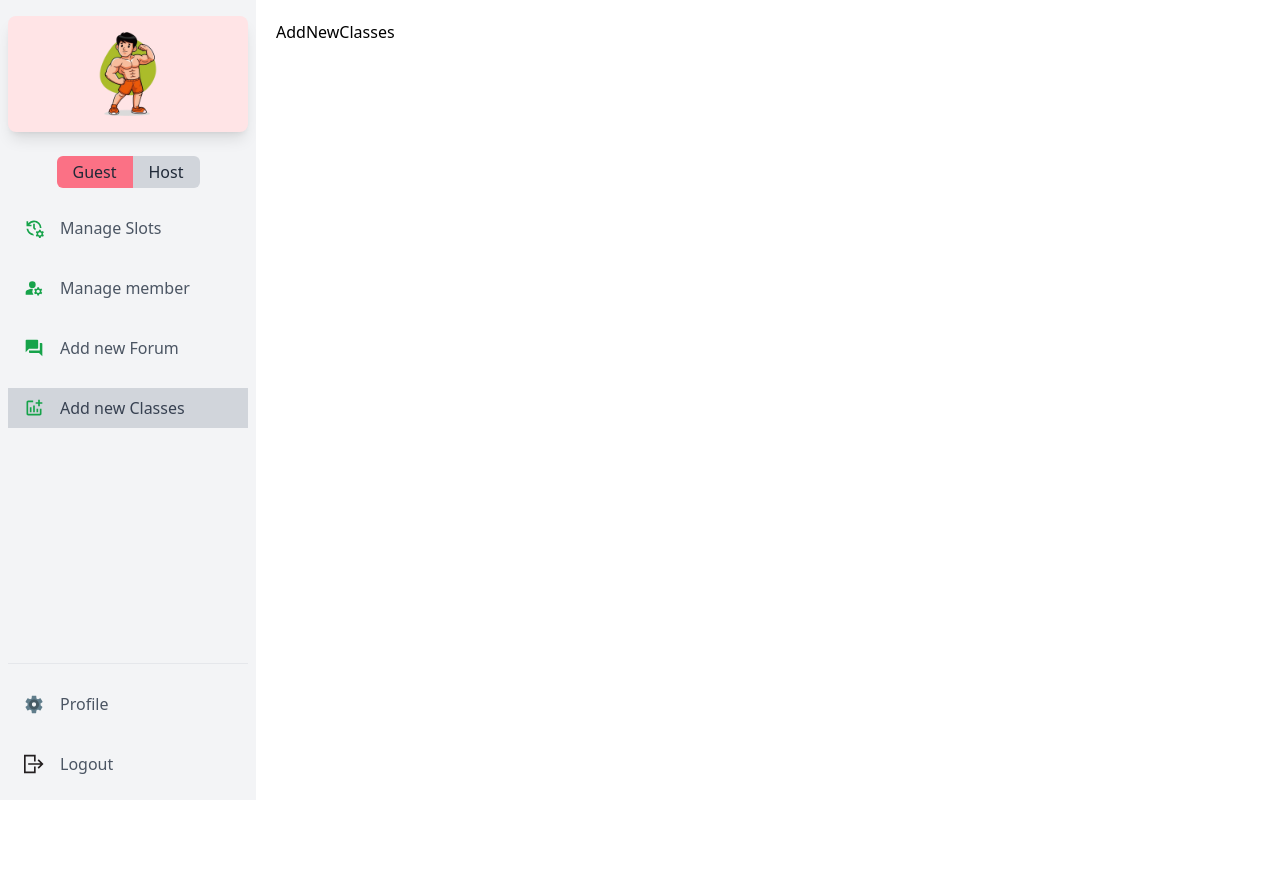
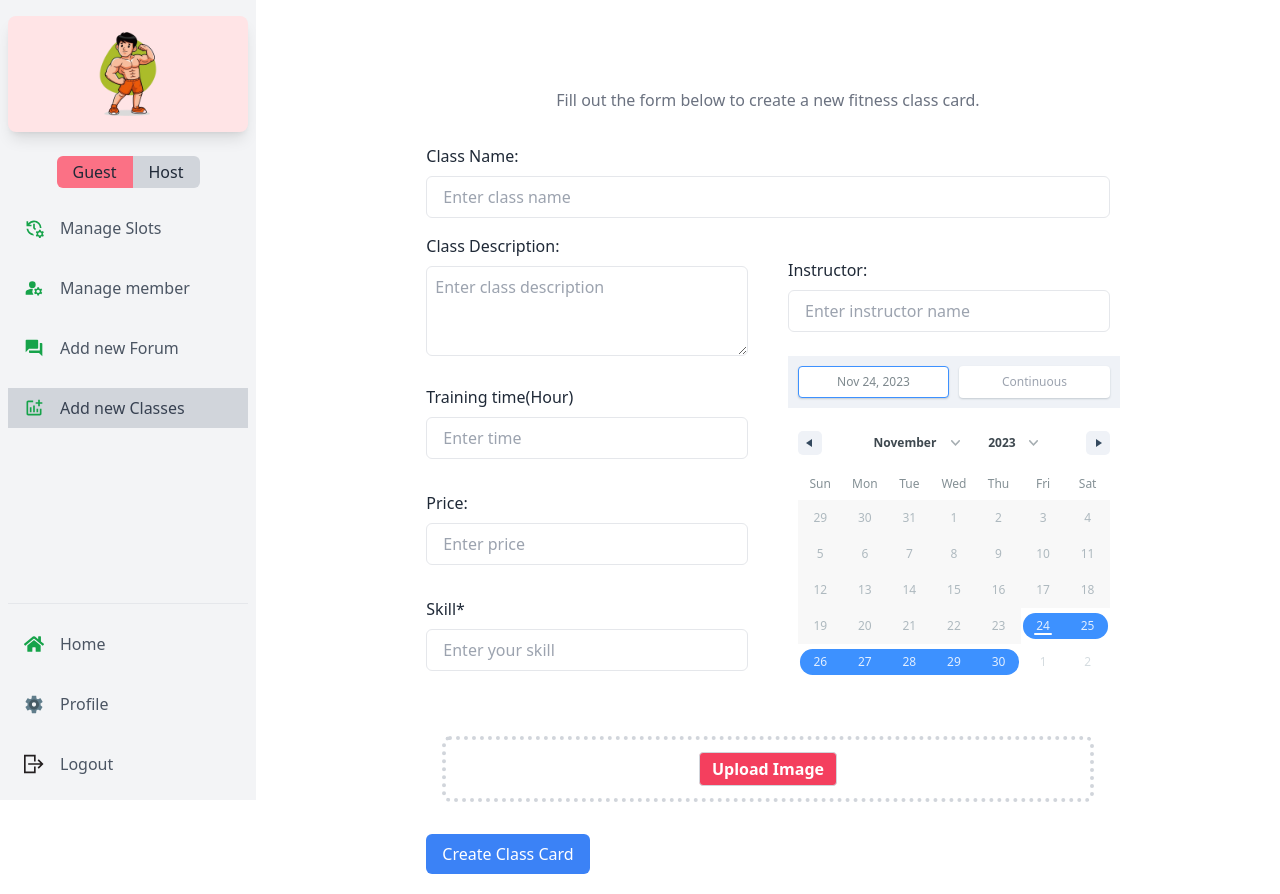
Before and after one commit to naymHdev/Fintex-Fitness-Client-Code, a React (Vite) app: page /dashboard/addNewClasses in a window 1280 px wide. Before the commit the page ends 800 px from the top, so only its background shows below. Built offline with nearby package versions, Linux system fonts and the light colour scheme; no server answers.

Commit message:
create classes section and dashbord trainer class add route and implement trainer class add database and map classes route done

```diff
--- a/package.json
+++ b/package.json
@@ -13,10 +13,12 @@
     "@tanstack/react-query": "^5.8.4",
     "add": "^2.0.6",
     "axios": "^1.6.2",
+    "date-fns": "^2.30.0",
     "firebase": "^10.6.0",
     "localforage": "^1.10.0",
     "match-sorter": "^6.3.1",
     "react": "^18.2.0",
+    "react-date-range": "^1.4.0",
     "react-dom": "^18.2.0",
     "react-helmet-async": "^2.0.1",
     "react-hook-form": "^7.48.2",
--- a/src/Api/Featured/Featured.js
+++ b/src/Api/Featured/Featured.js
@@ -12,8 +12,17 @@ export const testimonials = async () => {
 };
 
 // Newsletters get users
-
 export const newsLetters = async (name) => {
   const { data } = await axiosSecure.post("/newsletters", name);
   return data;
 };
+
+// Add Classes get users
+export const addClasses = async (info) => {
+  const { data } = await axiosSecure.post("/classes", info);
+  return data;
+};
+export const trainerClasses = async (info) => {
+  const { data } = await axiosSecure.get("/classes", info);
+  return data;
+};
--- /dev/null
+++ b/src/Api/Utils/Utils.js
@@ -0,0 +1,12 @@
+import axios from "axios";
+
+export const imageUpload = async (image) => {
+  const fromData = new FormData();
+  fromData.append("image", image);
+
+  const { data } = await axios.post(
+    `https://api.imgbb.com/1/upload?key=${import.meta.env.VITE_IMAGE_HOSTING_KEY}`,
+    fromData
+  );
+  return data;
+};
--- a/src/Dashboard/Components/Sidebar.jsx
+++ b/src/Dashboard/Components/Sidebar.jsx
@@ -2,7 +2,7 @@ import { useState } from "react";
 import { GrLogout } from "react-icons/gr";
 import { FcSettings } from "react-icons/fc";
 import { AiOutlineBars } from "react-icons/ai";
-import { BsGraphUp } from "react-icons/bs";
+import { FaHome } from "react-icons/fa";
 import LogoImg from "./logoImg";
 import MenuItem from "./MenuItem";
 import ToggleBtn from "./ToggleBtn";
@@ -61,7 +61,11 @@ const Sidebar = () => {
                 label="Manage Slots"
                 address="/dashboard/manageSlots"
               />
-              <MenuItem icon={MdManageAccounts} label="Manage member" address="/dashboard/manageMember" />
+              <MenuItem
+                icon={MdManageAccounts}
+                label="Manage member"
+                address="/dashboard/manageMember"
+              />
               <MenuItem icon={MdForum} label="Add new Forum" address="/dashboard/addNewForum" />
               <MenuItem
                 icon={MdOutlineAddchart}
@@ -77,6 +81,7 @@ const Sidebar = () => {
         <div>
           <hr />
 
+          <MenuItem icon={FaHome} label="Home" address="/" />
           <MenuItem icon={FcSettings} label="Profile" address="/dashboard/profile" />
           <button className="flex w-full items-center px-4 py-2 mt-5 text-gray-600 hover:bg-gray-300   hover:text-gray-700 transition-colors duration-300 transform">
             <GrLogout className="w-5 h-5" />
--- a/src/Dashboard/Trainer/AddNewClasses.jsx
+++ b/src/Dashboard/Trainer/AddNewClasses.jsx
@@ -1,11 +1,179 @@
-
+import { useState } from "react";
+import { DateRange } from "react-date-range";
+import "react-date-range/dist/styles.css";
+import "react-date-range/dist/theme/default.css";
+import { imageUpload } from "../../Api/Utils/Utils";
+import { addClasses } from "../../Api/Featured/Featured";
+import toast from "react-hot-toast";
+// import useAuth from "../../Hooks/useAuth";
 
 const AddNewClasses = () => {
-    return (
-        <div>
-            <p>AddNewClasses</p>
+  // const { user } = useAuth();
+  const [loading, setLoading] = useState(false);
+  const [upload, setUpload] = useState("Upload Image");
+
+  const [state, setState] = useState([
+    {
+      startDate: new Date(),
+      endDate: null,
+      key: "selection",
+    },
+  ]);
+
+  const handleCreateClass = async (e) => {
+    e.preventDefault();
+    setLoading(true);
+    const form = e.target;
+    const title = form.title.value;
+    const to = state.endDate;
+    const from = state.startDate;
+    const description = form.description.value;
+    const instructorName = form.instructorName.value;
+    const trainingTime = form.trainingTime.value;
+    const coursePrice = form.coursePrice.value;
+    const trainerSkills = form.trainerSkills.value;
+    const images = form.image.files[0];
+    const image_url = await imageUpload(images);
+    const classData = {
+      title,
+      description,
+      instructorName,
+      trainingTime,
+      coursePrice,
+      trainerSkills,
+      images,
+      to,
+      from,
+      imag: image_url?.data?.display_url,
+    };
+
+    try {
+      const data = await addClasses(classData);
+      console.log(data);
+      toast.success("Classes Data Added!");
+      setUpload("Uploaded!");
+    } catch (error) {
+      console.log(error);
+      toast.error(error?.message);
+    } finally {
+      setLoading(false);
+    }
+
+    console.table(classData);
+  };
+
+  const handleImage = (image) => {
+    setUpload(image.name);
+  };
+
+  return (
+    <div className="w-10/12 mx-auto">
+      <form onSubmit={handleCreateClass} className="w-10/12 mx-auto mt-8">
+        <div className="flex flex-col items-center">
+          <h1 className="text-3xl font-bold text-white"> Add New Fitness Class</h1>
+          <p className="text-gray-500">
+            Fill out the form below to create a new fitness class card.
+          </p>
         </div>
-    );
+        <div className="flex flex-col mt-8">
+          <label className="mb-2">Class Name:</label>
+          <input
+            type="text"
+            name="title"
+            className="px-4 py-2 border rounded-md"
+            placeholder="Enter class name"
+          />
+        </div>
+
+        <div className="grid grid-cols-1 md:grid-cols-2 gap-10 items-center">
+          <div className="flex flex-col mt-4">
+            <label className="mb-2">Class Description:</label>
+            <textarea
+              className="px-2 py-2 pb-8 border rounded-md"
+              placeholder="Enter class description"
+              name="description"
+            ></textarea>
+          </div>
+          <div className="flex flex-col mt-4">
+            <label className="mb-2">Instructor:</label>
+            <input
+              type="text"
+              name="instructorName"
+              className="px-4 py-2 border rounded-md"
+              placeholder="Enter instructor name"
+            />
+          </div>
+        </div>
+
+        <div className="grid grid-cols-1 md:grid-cols-2 gap-10 items-center">
+          <div className=" grid grid-cols-1 space-y-8">
+            <div className="flex flex-col">
+              <label className="mb-2">Training time(Hour)</label>
+              <input
+                type="number"
+                name="trainingTime"
+                className="px-4 py-2 border rounded-md"
+                placeholder="Enter time"
+              />
+            </div>
+
+            <div className="flex flex-col mt-4">
+              <label className="mb-2">Price:</label>
+              <input
+                type="number"
+                name="coursePrice"
+                className="px-4 py-2 border rounded-md"
+                placeholder="Enter price"
+              />
+            </div>
+            <div className="flex flex-col mt-4">
+              <label className="mb-2">Skill*</label>
+              <input
+                type="text"
+                name="trainerSkills"
+                className="px-4 py-2 border rounded-md"
+                placeholder="Enter your skill"
+              />
+            </div>
+          </div>
+          <div>
+            <DateRange
+              editableDateInputs={true}
+              onChange={(ranges) => setState([ranges.selection])}
+              moveRangeOnFirstSelection={false}
+              ranges={state}
+              minDate={new Date()}
+            />
+          </div>
+        </div>
+
+        <div className="mt-5 p-4 bg-white w-full  m-auto rounded-lg">
+          <div className="file_upload px-5 py-3 relative border-4 border-dotted border-gray-300 rounded-lg">
+            <div className="flex flex-col w-max mx-auto text-center">
+              <label>
+                <input
+                  onChange={(e) => handleImage(e.target.files[0])}
+                  className="text-sm cursor-pointer w-36 hidden"
+                  type="file"
+                  name="image"
+                  id="image"
+                  accept="image/*"
+                  hidden
+                />
+                <div className="bg-rose-500 text-white border border-gray-300 rounded font-semibold cursor-pointer p-1 px-3 hover:bg-rose-500">
+                  {upload}
+                </div>
+              </label>
+            </div>
+          </div>
+        </div>
+
+        <button type="submit" className="mt-4 px-4 py-2 bg-blue-500 text-white rounded-md">
+          Create Class Card
+        </button>
+      </form>
+    </div>
+  );
 };
 
 export default AddNewClasses;
--- a/src/Layouts/DashboardLayout.jsx
+++ b/src/Layouts/DashboardLayout.jsx
@@ -4,7 +4,7 @@ import Sidebar from "../Dashboard/Components/Sidebar";
 const DashboardLayout = () => {
 
   return (
-    <div className="relative min-h-screen md:flex bg-white text-black">
+    <div className="relative min-h-screen md:flex">
       <div className="flex-1  md:ml-64">
         <Sidebar />
         <div className="p-5">
--- a/src/Pages/Classes/Classes.jsx
+++ b/src/Pages/Classes/Classes.jsx
@@ -1,11 +1,23 @@
 import { Link } from "react-router-dom";
 import { IoMdArrowDropright } from "react-icons/io";
 import { LuGalleryVertical } from "react-icons/lu";
+import { useEffect, useState } from "react";
+import { trainerClasses } from "../../Api/Featured/Featured";
 
 const Classes = () => {
-    return (
-        <div>
-             <section className="pt-[200px] flex items-center bg-[url('https://imagizer.imageshack.com/img923/8956/f2SlIF.jpg')] bg-cover rounded-xl py-24 bg-opacity-30">
+  const [isClass, setIsClass] = useState([]);
+
+  useEffect(() => {
+    trainerClasses()
+      .then((data) => setIsClass(data))
+      .catch((error) => console.log(error));
+  }, []);
+
+  console.log(isClass);
+
+  return (
+    <div>
+      <section className="pt-[200px] flex items-center bg-[url('https://imagizer.imageshack.com/img923/8956/f2SlIF.jpg')] bg-cover rounded-xl py-24 bg-opacity-30">
         <div>
           <LuGalleryVertical className="text-6xl text-green-400 md:ml-20" />
         </div>
@@ -28,8 +40,20 @@ const Classes = () => {
           <LuGalleryVertical className="text-6xl text-green-400 md:mr-20" />
         </div>
       </section>
+
+      <section className="mt-20">
+        <div className="grid grid-cols-1 md:grid-cols-3 gap-8">
+          {
+            isClass?.map( item => (
+              <div key={item._id}>
+                <img src={item?.imag} alt="" />
+              </div>
+            ))
+          }
         </div>
-    );
+      </section>
+    </div>
+  );
 };
 
 export default Classes;
--- a/src/Routes/MainRout.jsx
+++ b/src/Routes/MainRout.jsx
@@ -16,6 +16,7 @@ import ManageSlots from "../Dashboard/Trainer/ManageSlots";
 import ManageMember from "../Dashboard/Trainer/ManageMember";
 import AddNewForum from "../Dashboard/Trainer/AddNewForum";
 import AddNewClasses from "../Dashboard/Trainer/AddNewClasses";
+import Profile from "../Dashboard/Components/Profile/Profile";
 
 export const router = createBrowserRouter([
   {
@@ -63,6 +64,10 @@ export const router = createBrowserRouter([
     path: "/dashboard",
     element: <DashboardLayout />,
     children: [
+      {
+        path: 'profile',
+        element: <Profile />
+      },
       /////// Trainer Section \\\\\
       {
         path: "manageSlots",
```
Also changed, not shown: src/Dashboard/Components/Profile/Profile.jsx (+9 -8 lines), 1 other file (tests, documents, lock files or other folders).
